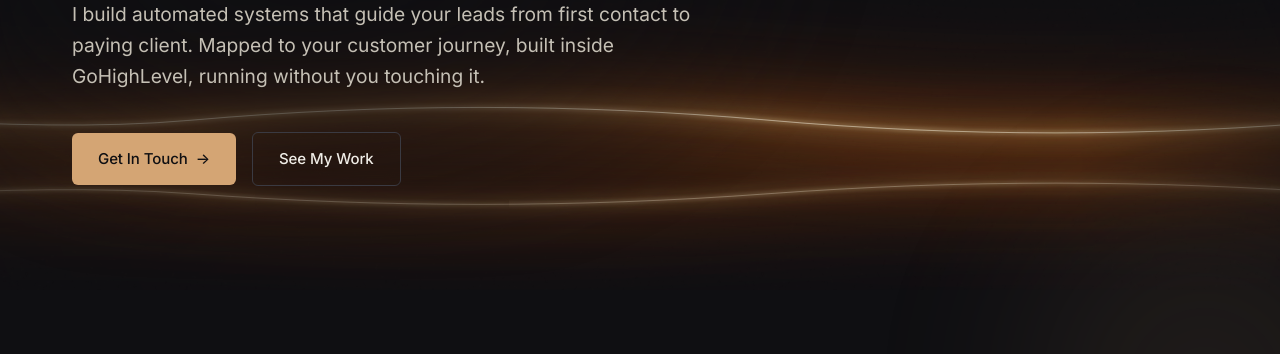
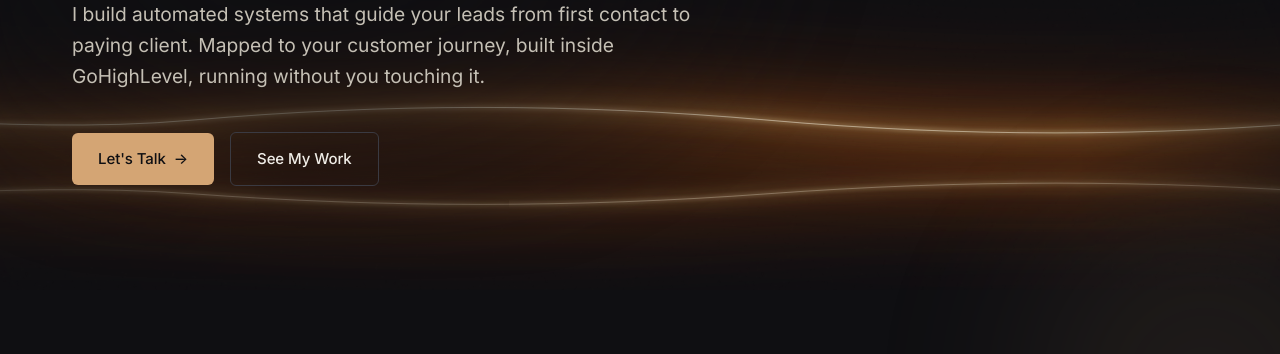
Before and after one commit to aidandold/aidandold.github.io, a plain HTML site: page index.html in a window 1280 px wide. Shown: the part 446-800 px from the top of the page. Drawn offline with Linux system fonts and the light colour scheme.

Commit message:
Differentiate hero and pricing CTA labels

```diff
--- a/index.html
+++ b/index.html
@@ -110,7 +110,7 @@
           I build automated systems that guide your leads from first contact to paying client. Mapped to your customer journey, built inside GoHighLevel, running without you touching it.
         </p>
         <div class="hero-ctas reveal reveal-delay-3">
-          <a href="#contact" class="btn btn-primary"><span>Get In Touch</span> <span class="btn-arrow">→</span></a>
+          <a href="#contact" class="btn btn-primary"><span>Let's Talk</span> <span class="btn-arrow">→</span></a>
           <a href="#case-study" class="btn btn-secondary">See My Work</a>
         </div>
       </div>
@@ -284,7 +284,7 @@
       <p class="tier-footnote reveal">Specific sequences are chosen based on your business needs during discovery.</p>
 
       <div class="pricing-cta reveal">
-        <a href="#contact" class="btn btn-primary"><span>Get In Touch</span> <span class="btn-arrow">→</span></a>
+        <a href="#contact" class="btn btn-primary"><span>Let's Find Your Fit</span> <span class="btn-arrow">→</span></a>
       </div>
     </div>
   </section>
```
